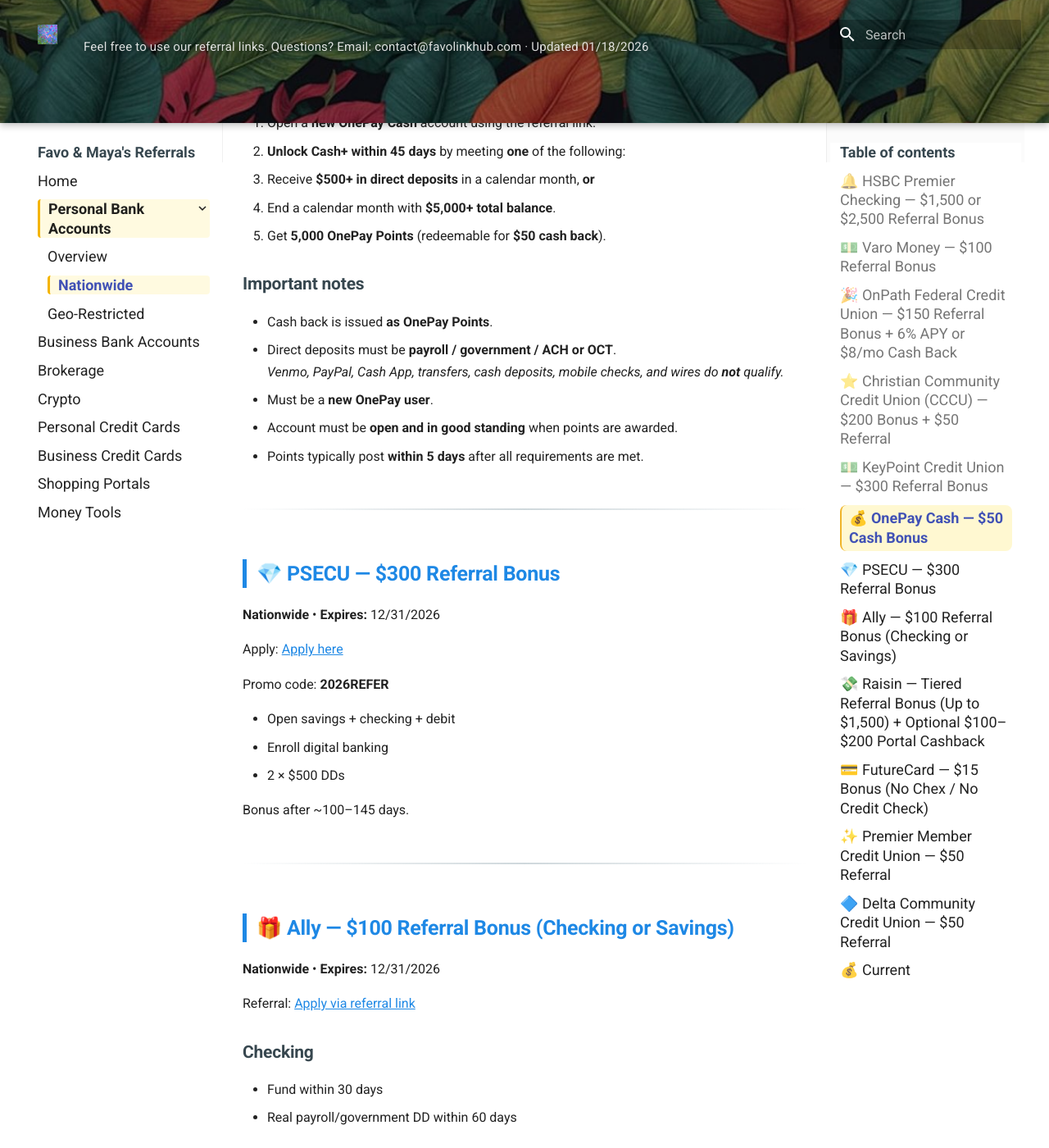
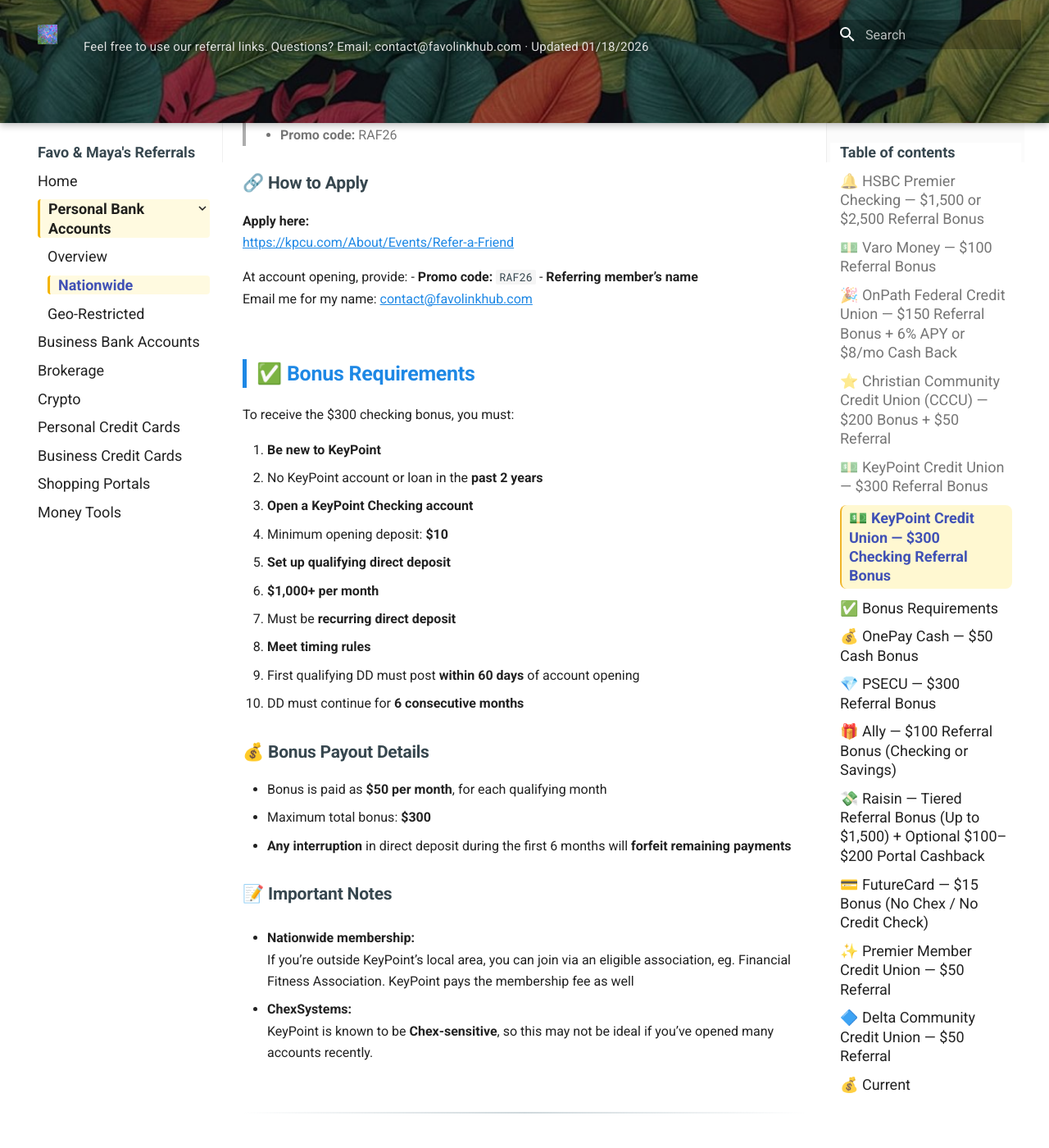
Before and after one commit to whispersofzephyr/favolinkhub-site, an MkDocs documentation site: the page built from docs/personal-bank-nationwide.md, in a window 1280 px wide and 1400 px high, scrolled down 9239 px. Shown: the whole window at 82% size. Built offline with MkDocs 1.6.1 and Material for MkDocs 9.7.7, drawn with Linux system fonts in a browser that asks for light colours; some of the changed text lies outside the part shown.

Commit message:
Update personal-bank-nationwide.md

```diff
--- a/docs/personal-bank-nationwide.md
+++ b/docs/personal-bank-nationwide.md
@@ -312,6 +312,62 @@ Email me for my name: [contact@favolinkhub.com](contact@favolinkhub.com)
 
 ---
 
+## 💵 KeyPoint Credit Union — $300 Checking Referral Bonus
+**Nationwide • Expires 03/31/2026**
+
+> **Quick Summary**
+>
+> - **Bonus:** $300 total
+> - **Direct Deposit:** $1,000+ per month x 6 months
+> - **Payout:** $50/month × 6 consecutive months
+> - **Fees:** No monthly fee
+> - **Eligibility:** Nationwide (KeyPoint covers membership fee)
+> - **Promo code:** RAF26
+
+### 🔗 How to Apply
+
+**Apply here:**
+[https://kpcu.com/About/Events/Refer-a-Friend](https://kpcu.com/About/Events/Refer-a-Friend)
+
+At account opening, provide:
+- **Promo code:** `RAF26`
+- **Referring member’s name**
+  Email me for my name: [contact@favolinkhub.com](contact@favolinkhub.com)
+
+## ✅ Bonus Requirements
+
+To receive the $300 checking bonus, you must:
+
+1. **Be new to KeyPoint**
+   - No KeyPoint account or loan in the **past 2 years**
+
+2. **Open a KeyPoint Checking account**
+   - Minimum opening deposit: **$10**
+
+3. **Set up qualifying direct deposit**
+   - **$1,000+ per month**
+   - Must be **recurring direct deposit**
+
+4. **Meet timing rules**
+   - First qualifying DD must post **within 60 days** of account opening
+   - DD must continue for **6 consecutive months**
+
+### 💰 Bonus Payout Details
+
+- Bonus is paid as **$50 per month**, for each qualifying month
+- Maximum total bonus: **$300**
+- **Any interruption** in direct deposit during the first 6 months will **forfeit remaining payments**
+
+### 📝 Important Notes
+
+- **Nationwide membership:**
+  If you’re outside KeyPoint’s local area, you can join via an eligible association, eg. Financial Fitness Association. KeyPoint pays the membership fee as well
+
+- **ChexSystems:**
+  KeyPoint is known to be **Chex-sensitive**, so this may not be ideal if you’ve opened many accounts recently.
+
+---
+
 ## 💰 OnePay Cash — $50 Cash Bonus
 **Nationwide · Expires 02/15/2026**
 
```
